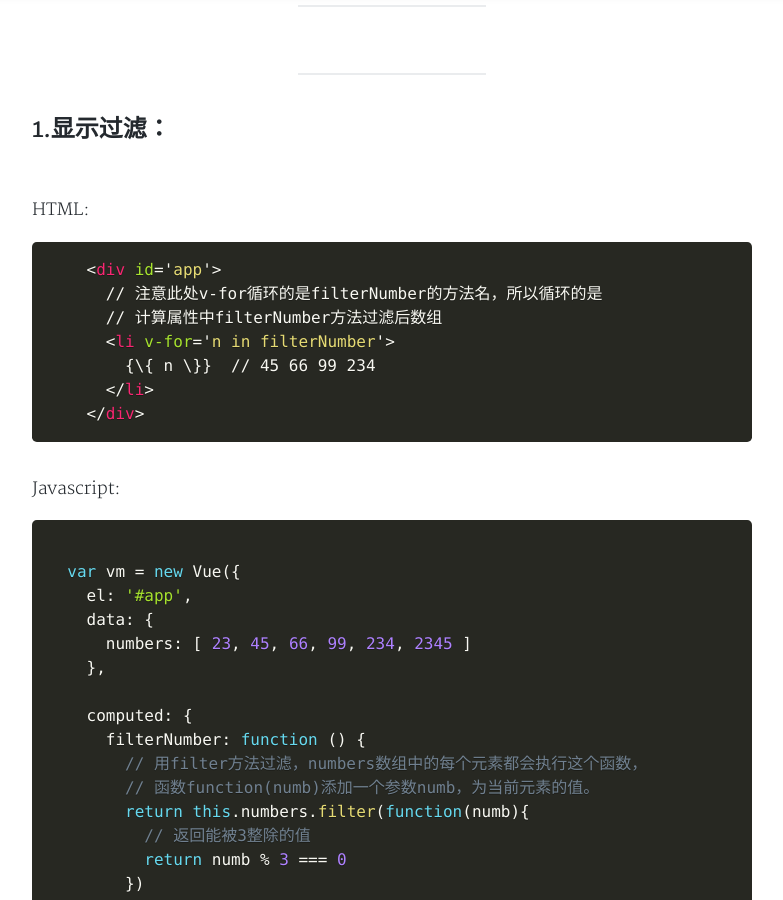
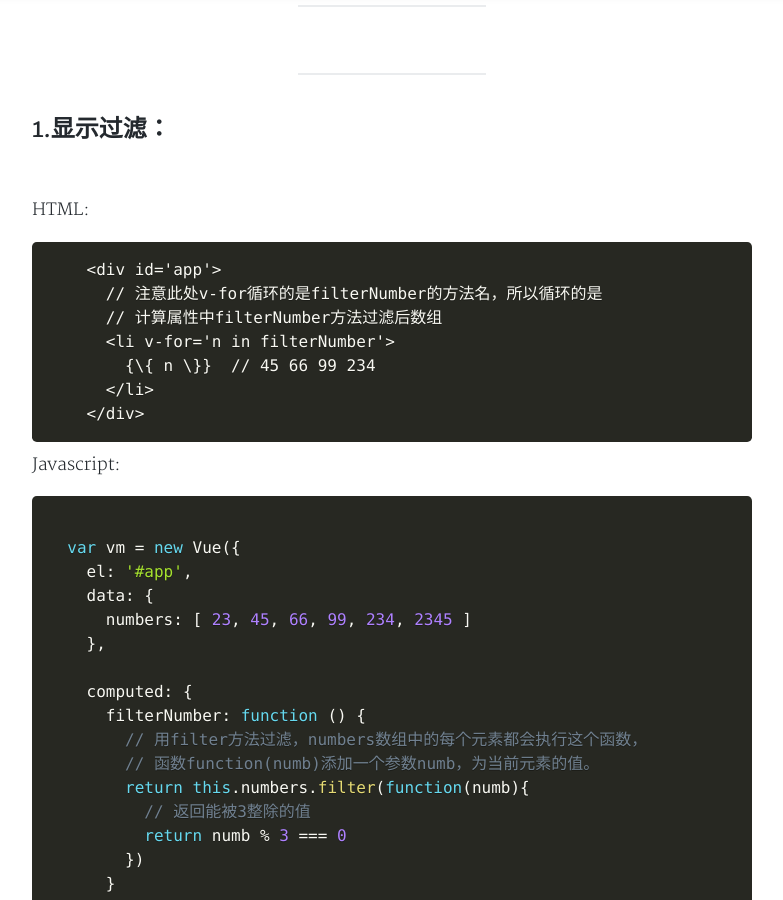
Before and after one commit to yangliangwu/old-blog, a Jekyll site: the page built from _posts/2018-06-24-Vue.js显示过滤、排序结果.md, in a window 1280 px wide and 900 px high, scrolled down 495 px. Shown: the whole window, without its empty margins (248-1031 px from the left). Built offline with Jekyll 4.4.1, drawn with Linux system fonts in a browser that asks for light colours; nearby versions of some CDN libraries; a style sheet for code colours, icons or effects is not loaded.

Commit message:
Update 2018-06-24-Vue.js显示过滤、排序结果.md

````diff
--- a/_posts/2018-06-24-Vue.js显示过滤、排序结果.md
+++ b/_posts/2018-06-24-Vue.js显示过滤、排序结果.md
@@ -14,7 +14,7 @@
 <p style='margin-bottom:50px'></p>
 
 HTML:
-```html
+```vue.js
     <div id='app'>
       // 注意此处v-for循环的是filterNumber的方法名，所以循环的是
       // 计算属性中filterNumber方法过滤后数组
````
